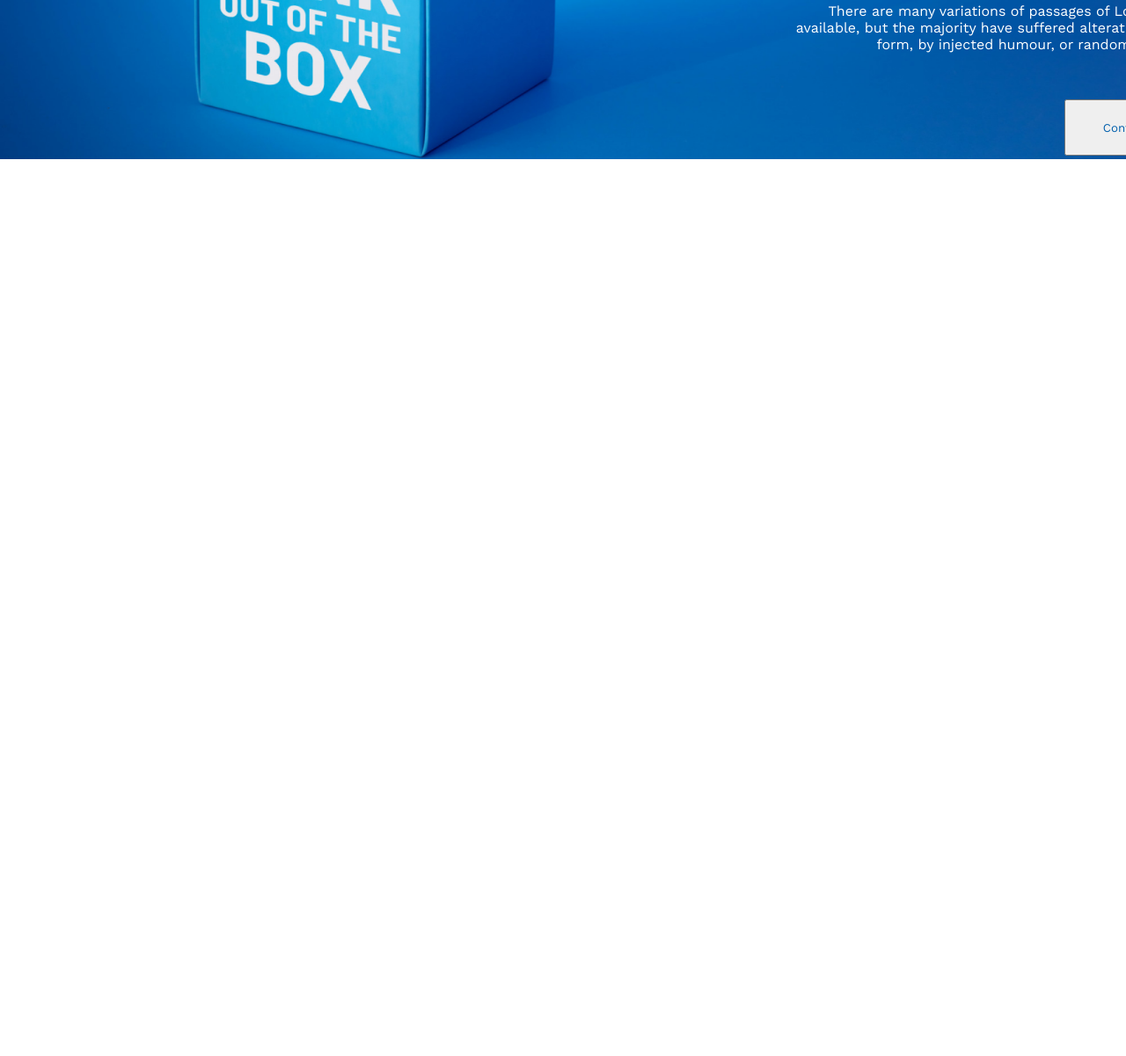
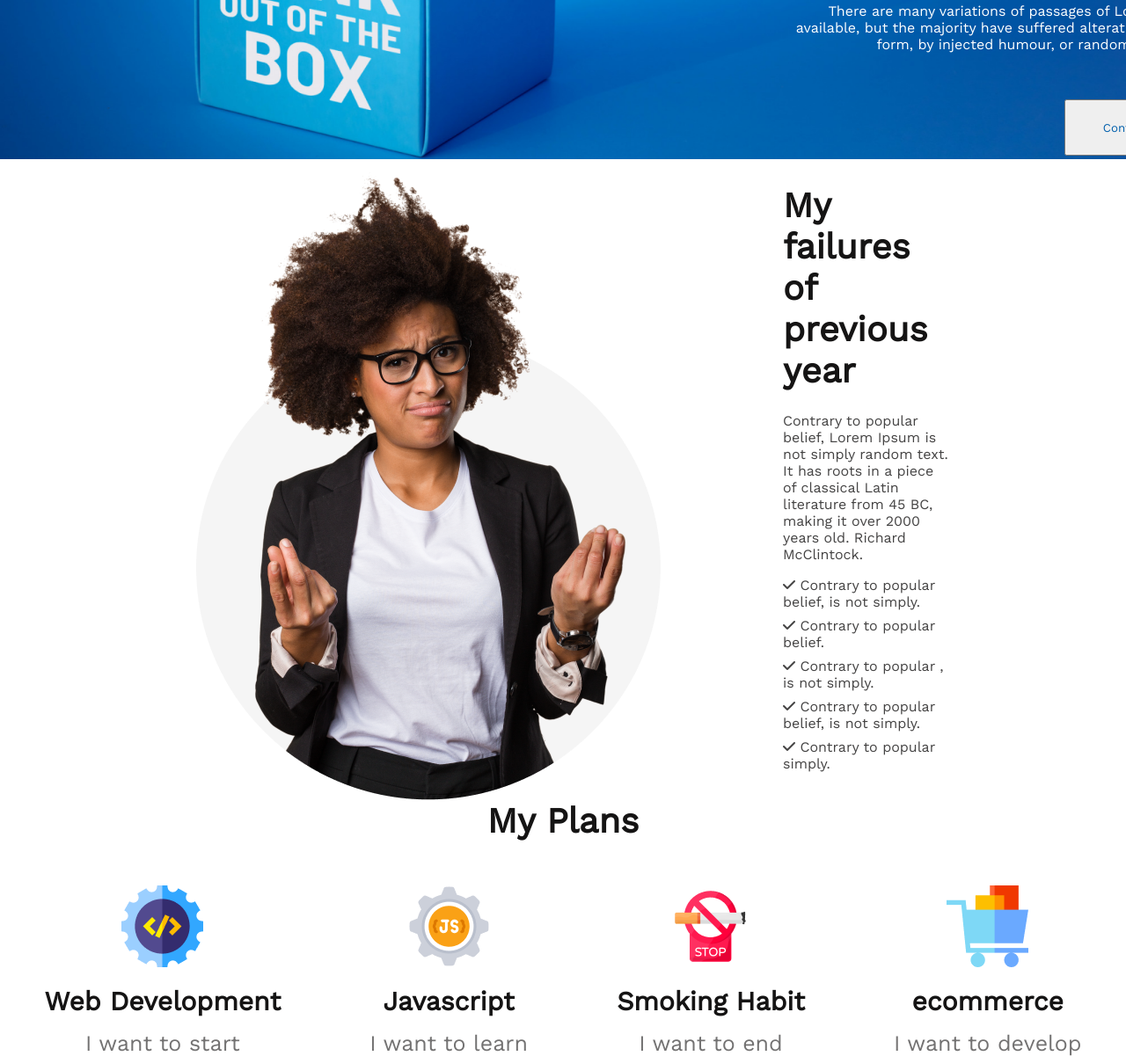
Before and after one commit to nazmunnaharnijhum/new-year-new-me-assignment-1, a plain HTML site: page index.html in a window 1280 px wide. Shown: the part 465-1666 px from the top of the page at 88% size. Before the commit the page ends 800 px from the top, so only its background shows below. Drawn offline with nearby package versions, Linux system fonts and the light colour scheme.

Commit message:
added my plans

```diff
--- a/index.html
+++ b/index.html
@@ -6,54 +6,12 @@
     <meta name="viewport" content="width=device-width, initial-scale=1.0">
     <title>New Year New Me</title>
     <link rel="stylesheet" href="styles/assignment.css">
+    <script src="https://kit.fontawesome.com/f7c0a02c93.js" crossorigin="anonymous"></script>
     <link rel="preconnect" href="https://fonts.googleapis.com"><link rel="preconnect" href="https://fonts.gstatic.com" crossorigin><link href="https://fonts.googleapis.com/css2?family=Open+Sans&family=Work+Sans&display=swap" rel="stylesheet">
 </head>
 <body>
     <header>
 <!-- header banner -->
-<style>
-    *{
-        margin: 0; padding: 0;
-    }
-    body{
-        font-size: 20px;
-    }
-    .banner{
-        position: relative; width: 100%;
-    }
-    .banner img{
-        width: 100%;
-    }
-    .banner-title{
-        position: absolute;
-width: 525px;
-height: 228px;
-left: 845px;
-top: 216px;
-        color: #FFFFFF; font-size: 65px;
-        font-weight: 700;text-align: right;
-    }
-    .banner-description{
-        position: absolute;
-width: 494px;
-height: 78px;
-left: 876px;
-top: 468px;
-font-weight: 400;
-font-size: 16px;
-text-align: right;
-
-color: #FFFFFF;
-    }
-    .btn-primary{
-        position: absolute;
-width: 160px;
-height: 64px;
-left: 1210px;
-top: 578px;
-color: #005FAC;
-    }
-</style>
 <div class="container">
         <div class="row">
             <div class="banner">
@@ -66,7 +24,46 @@ color: #005FAC;
     </div>
     </header>
     <main>
-
+<section class="failures">
+    <img src="images/person.png" alt="">
+    <div class="failures-container">
+        <h3 class="failures-title">My failures of previous year</h3>
+        <p class="failures-description">Contrary to popular belief, Lorem Ipsum is not simply random text. It has roots in a piece of classical Latin literature from 45 BC, making it over 2000 years old. Richard McClintock.</p>
+        <ul>
+            <li><i class="fa-solid fa-check"></i> Contrary to popular belief, is not simply.</li>
+            <li><i class="fa-solid fa-check"></i> Contrary to popular belief.
+            </li>
+            <li><i class="fa-solid fa-check"></i> Contrary to popular , is not simply.</li>
+            <li><i class="fa-solid fa-check"></i> Contrary to popular belief, is not simply.</li>
+            <li><i class="fa-solid fa-check"></i> Contrary to popular simply.</li>
+        </ul>
+    </div>
+</section>
+<section class="my-plans">
+    <h3 class="plans-title">My Plans</h3>
+    <div class="plans-container">
+        <div class="plans">
+            <img src="images/icons/web.png" alt="">
+            <p class="icon-title">Web Development</p>
+            <p class="icon-description">I want to start</p>
+        </div>
+        <div class="plans">
+            <img src="images/icons/js.png" alt="">
+            <p class="icon-title">Javascript</p>
+            <p class="icon-description">I want to learn</p>
+        </div>
+        <div class="plans">
+            <img src="images/icons/smoke.png" alt="">
+            <p class="icon-title">Smoking Habit</p>
+            <p class="icon-description">I want to end</p>
+        </div>
+        <div class="plans">
+            <img src="images/icons/ecom.png" alt="">
+            <p class="icon-title">ecommerce</p>
+            <p class="icon-description">I want to develop</p>
+        </div>
+    </div>
+</section>
     </main>
     <footer>
 
--- a/styles/assignment.css
+++ b/styles/assignment.css
@@ -1,4 +1,99 @@
+
+
 *{
-    margin: 0;
+    margin: 0; padding: 0;
     font-family: 'Work Sans', sans-serif;
 }
+/* styles of banner */
+body{
+    font-size: 20px;
+}
+.banner{
+    position: relative; width: 100%;
+}
+.banner img{
+    width: 100%;
+}
+.banner-title{
+    position: absolute;
+width: 525px;
+height: 228px;
+left: 845px;
+top: 216px;
+    color: #FFFFFF; font-size: 65px;
+    font-weight: 700;text-align: right;
+}
+.banner-description{
+    position: absolute;
+width: 494px;
+height: 78px;
+left: 876px;
+top: 468px;
+font-weight: 400;
+font-size: 16px;
+text-align: right;
+
+color: #FFFFFF;
+}
+.btn-primary{
+    position: absolute;
+width: 160px;
+height: 64px;
+left: 1210px;
+top: 578px;
+color: #005FAC;
+}
+/* styles of failures */
+.failures{
+    display: flex;
+    align-items: center;
+    margin: 0 200px;
+}
+.failures-container{
+    margin-left: 121px;
+}
+li{
+    list-style: none;
+    font-weight: 400;
+font-size: 16px;
+color: #444343;
+margin-bottom: 8px;
+
+}
+.failures-title{
+    font-weight: 700;
+font-size: 40px;
+color: #151414;
+}
+.failures-description{
+    font-weight: 400;
+font-size: 16px;
+color: #444343;
+margin-top: 24px;
+margin-bottom: 16px;
+}
+/* my plans */
+.plans-title{
+    font-weight: 700;
+font-size: 40px;
+color: #151414;
+text-align: center;
+margin-bottom: 50px;
+}
+.plans-container{
+    display: flex;
+    justify-content: space-around;
+    text-align: center;
+}
+.icon-title{
+    font-weight: 700;
+font-size: 30px;
+color: #151414;
+margin-top: 16px;
+margin-bottom: 16px;
+}
+.icon-description{
+    font-weight: 500;
+font-size: 25px;
+color: #737272;
+}
```
Also changed, not shown: images/tick.png (added).
